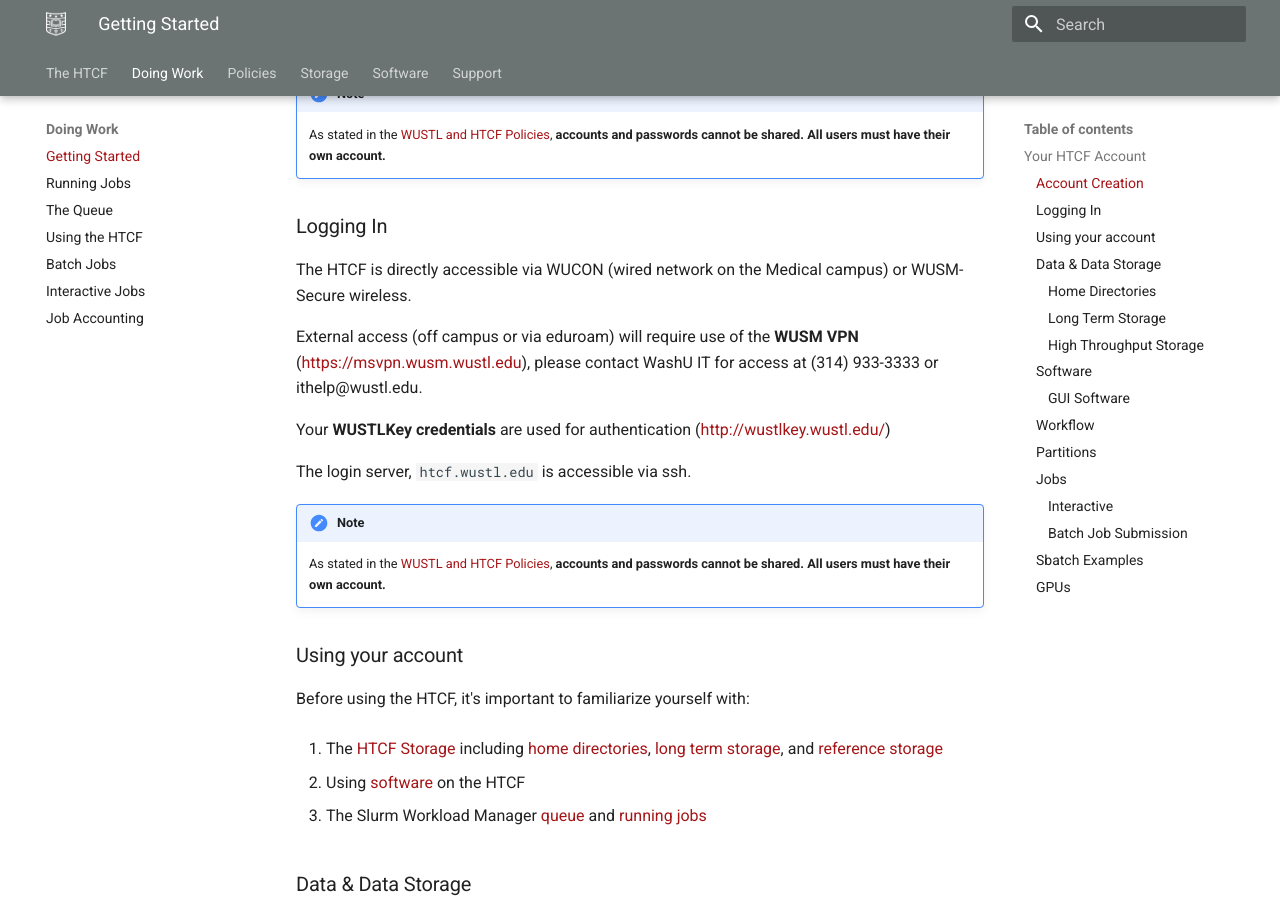
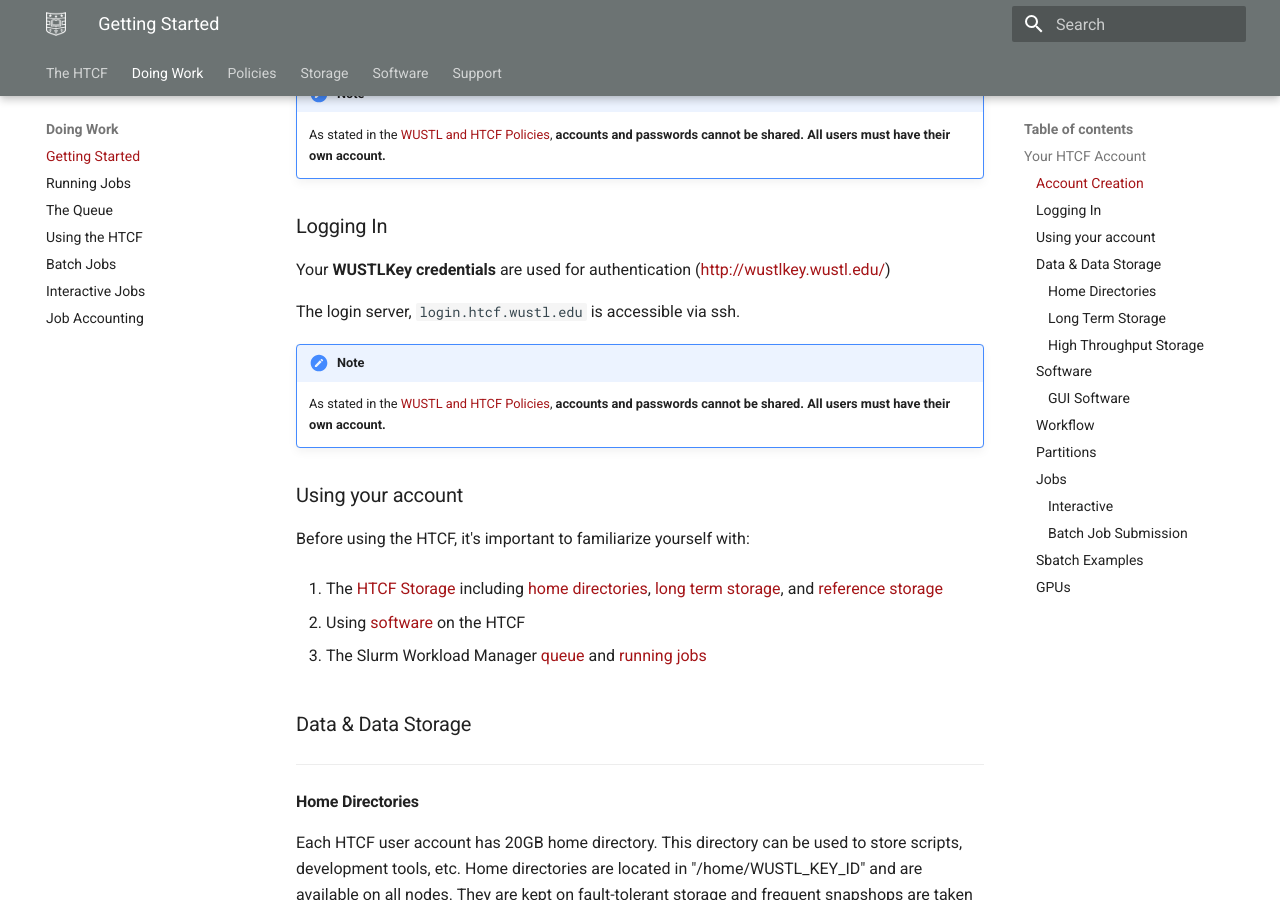
Before and after one commit to htcf/docs, an MkDocs documentation site: the page built from docs/getstarted.md, in a window 1280 px wide and 900 px high, scrolled down 321 px. Built offline with MkDocs 1.6.1 and Material for MkDocs 9.7.7, drawn with Linux system fonts in a browser that asks for light colours.

Commit message:
update for newer version of HTCF

```diff
--- a/docs/getstarted.md
+++ b/docs/getstarted.md
@@ -9,13 +9,9 @@
 
 ### Logging In
 
-The HTCF is directly accessible via WUCON (wired network on the Medical campus) or WUSM-Secure wireless.
-
-External access (off campus or via eduroam) will require use of the **WUSM VPN** ([https://msvpn.wusm.wustl.edu](https://msvpn.wusm.wustl.edu)), please contact WashU IT for access at (314) 933-3333 or ithelp@wustl.edu.
-
 Your **WUSTLKey credentials** are used for authentication ([http://wustlkey.wustl.edu/](http://wustlkey.wustl.edu))
 
-The login server, `htcf.wustl.edu` is accessible via ssh.
+The login server, `login.htcf.wustl.edu` is accessible via ssh.
 
 !!! Note
     As stated in the [WUSTL and HTCF Policies](policies.md#account-usage), **accounts and passwords cannot be shared. All users must have their own account.**
```
